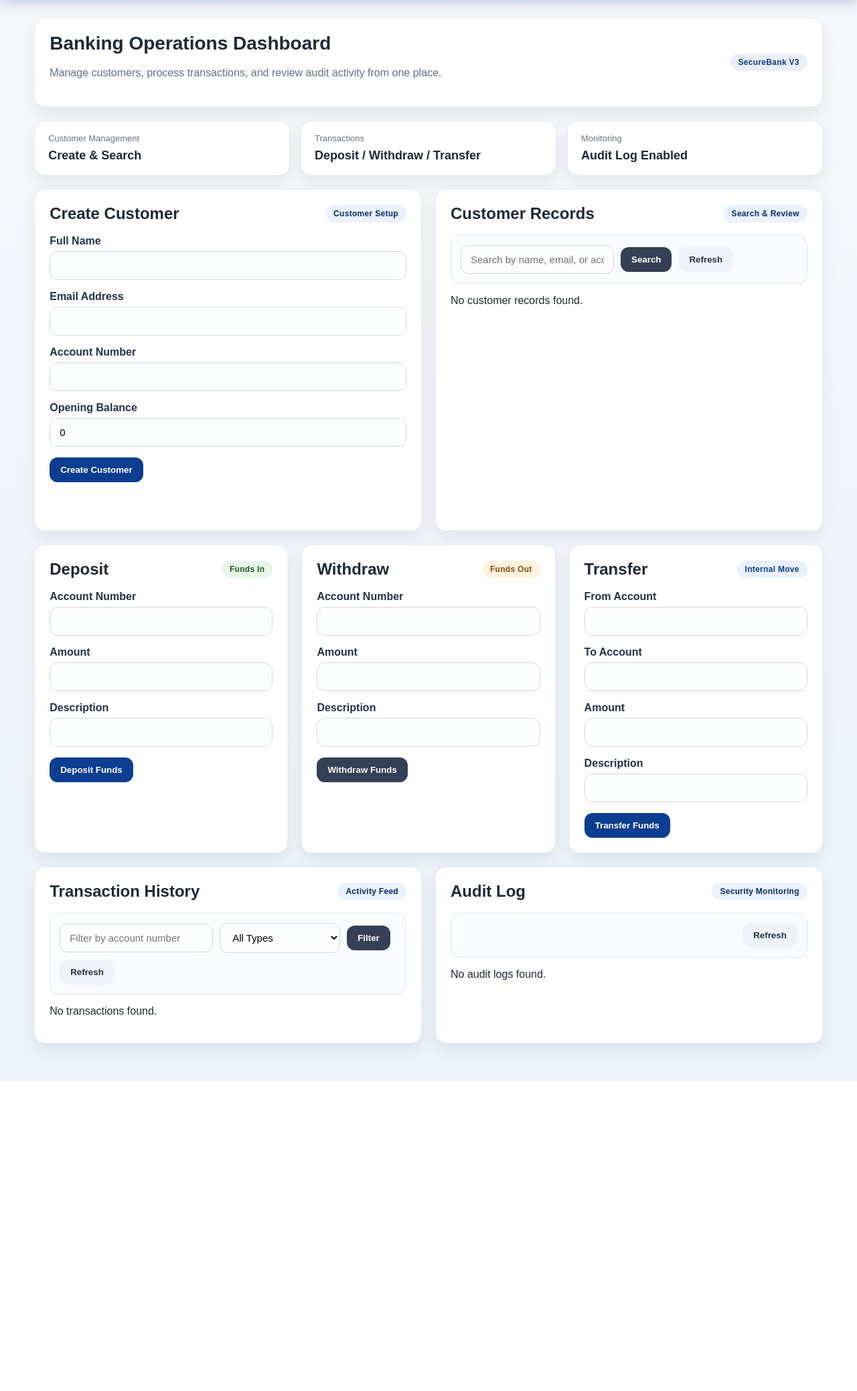
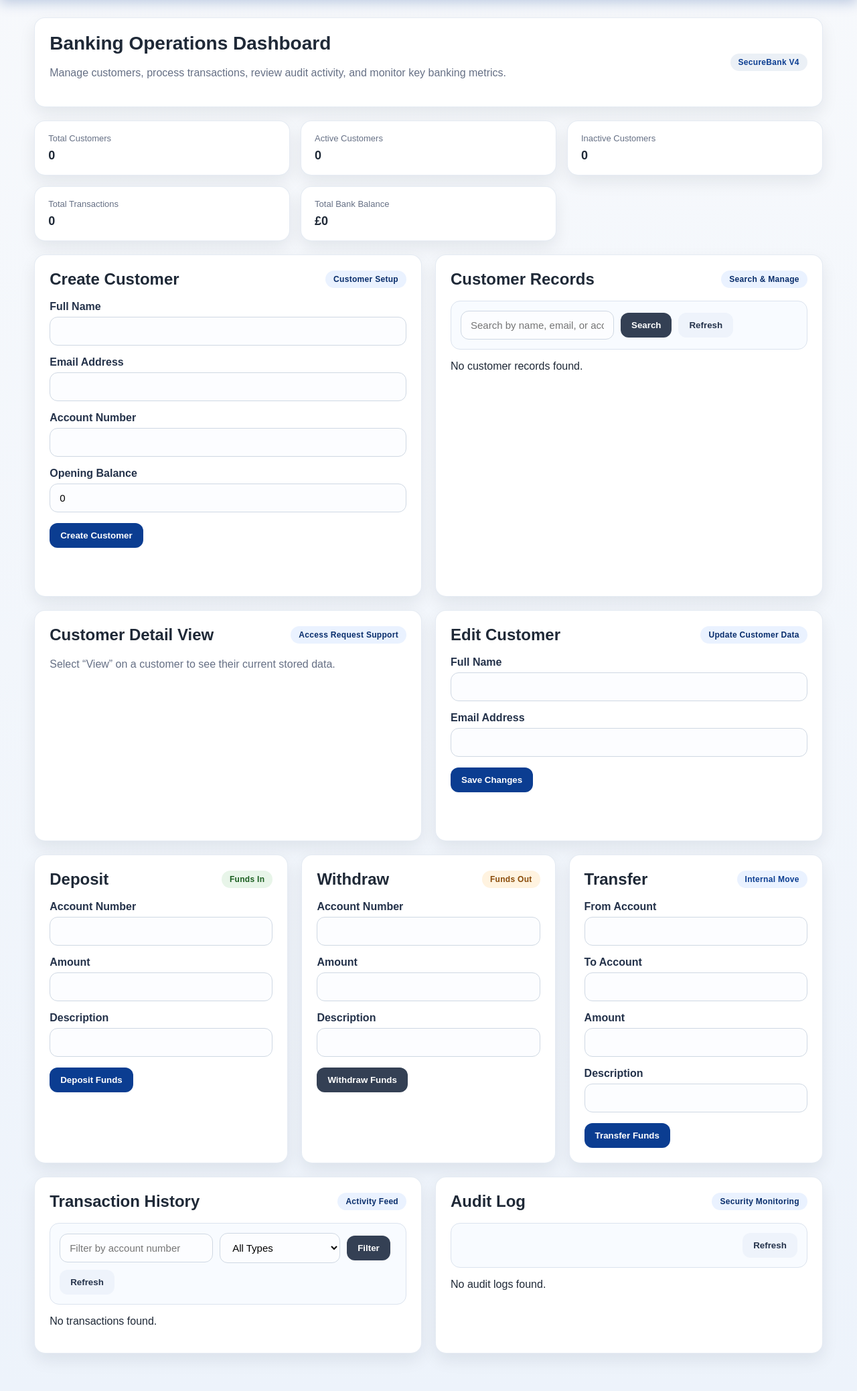
Before and after one commit to 24005151/securebank_core_system, a FastAPI app: page / in a window 1280 px wide. Shown: the part 112-2189 px from the top of the page at 67% size. Before the commit the page ends 1726 px from the top, so only its background shows below. Run offline with FastAPI, Linux system fonts and the light colour scheme; a user stored in the database is signed in; data that the repository does not hold is empty.

Commit message:
Added Version 4 customer editing detail view and dashboard metrics

```diff
--- a/app/static/js/app.js
+++ b/app/static/js/app.js
@@ -1,4 +1,5 @@
 const customerForm = document.getElementById("customer-form");
+const editCustomerForm = document.getElementById("edit-customer-form");
 const depositForm = document.getElementById("deposit-form");
 const withdrawForm = document.getElementById("withdraw-form");
 const transferForm = document.getElementById("transfer-form");
@@ -7,8 +8,10 @@ const loginForm = document.getElementById("login-form");
 const customerList = document.getElementById("customer-list");
 const transactionList = document.getElementById("transaction-list");
 const auditList = document.getElementById("audit-list");
+const customerDetailPanel = document.getElementById("customer-detail-panel");
 
 const messageBox = document.getElementById("message");
+const editMessageBox = document.getElementById("edit-message");
 const loginMessageBox = document.getElementById("login-message");
 
 const refreshBtn = document.getElementById("refresh-btn");
@@ -27,6 +30,15 @@ function showMessage(message, isError = false) {
     }, 3000);
 }
 
+function showEditMessage(message, isError = false) {
+    if (!editMessageBox) return;
+    editMessageBox.textContent = message;
+    editMessageBox.style.color = isError ? "crimson" : "green";
+    setTimeout(() => {
+        editMessageBox.textContent = "";
+    }, 3000);
+}
+
 function showLoginMessage(message, isError = false) {
     if (!loginMessageBox) return;
     loginMessageBox.textContent = message;
@@ -40,6 +52,21 @@ function escapeHtml(text) {
     const div = document.createElement("div");
     div.textContent = text ?? "";
     return div.innerHTML;
+}
+
+function renderDashboardSummary(summary) {
+    const map = {
+        "stat-total-customers": summary.total_customers,
+        "stat-active-customers": summary.active_customers,
+        "stat-inactive-customers": summary.inactive_customers,
+        "stat-total-transactions": summary.total_transactions,
+        "stat-total-balance": `£${summary.total_balance}`
+    };
+
+    Object.entries(map).forEach(([id, value]) => {
+        const el = document.getElementById(id);
+        if (el) el.textContent = value;
+    });
 }
 
 function renderCustomers(customers) {
@@ -58,6 +85,8 @@ function renderCustomers(customers) {
             <p class="customer-meta"><strong>Balance:</strong> £${customer.balance}</p>
             <p class="customer-meta"><strong>Status:</strong> ${customer.is_active ? "Active" : "Inactive"}</p>
             <div class="customer-actions">
+                <button onclick="viewCustomer(${customer.id})">View</button>
+                <button onclick="loadCustomerIntoEditForm(${customer.id}, '${escapeHtml(customer.full_name)}', '${escapeHtml(customer.email)}')">Edit</button>
                 ${customer.is_active ? `<button class="danger-btn" onclick="deactivateCustomer(${customer.id})">Deactivate</button>` : ""}
                 <button class="danger-btn" onclick="deleteCustomer(${customer.id})">Delete</button>
             </div>
@@ -103,6 +132,21 @@ function renderAuditLogs(logs) {
     `).join("");
 }
 
+function renderCustomerDetail(customer) {
+    if (!customerDetailPanel) return;
+
+    customerDetailPanel.innerHTML = `
+        <div class="customer-item ${customer.is_active ? "" : "inactive"}">
+            <h3>${escapeHtml(customer.full_name)}</h3>
+            <p class="customer-meta"><strong>Customer ID:</strong> ${customer.id}</p>
+            <p class="customer-meta"><strong>Email:</strong> ${escapeHtml(customer.email)}</p>
+            <p class="customer-meta"><strong>Account Number:</strong> ${escapeHtml(customer.account_number)}</p>
+            <p class="customer-meta"><strong>Balance:</strong> £${customer.balance}</p>
+            <p class="customer-meta"><strong>Status:</strong> ${customer.is_active ? "Active" : "Inactive"}</p>
+        </div>
+    `;
+}
+
 async function handleJsonResponse(response) {
     const data = await response.json();
 
@@ -114,6 +158,16 @@ async function handleJsonResponse(response) {
     }
 
     return data;
+}
+
+async function fetchDashboardSummary() {
+    try {
+        const response = await fetch("/api/dashboard-summary");
+        const summary = await handleJsonResponse(response);
+        renderDashboardSummary(summary);
+    } catch (error) {
+        showMessage(error.message, true);
+    }
 }
 
 async function fetchCustomers() {
@@ -194,8 +248,38 @@ customerForm?.addEventListener("submit", async (event) => {
         showMessage("Customer created successfully.");
         fetchCustomers();
         fetchAuditLogs();
+        fetchDashboardSummary();
     } catch (error) {
         showMessage(error.message, true);
+    }
+});
+
+editCustomerForm?.addEventListener("submit", async (event) => {
+    event.preventDefault();
+
+    const customerId = document.getElementById("edit-customer-id").value;
+    const full_name = document.getElementById("edit-full-name").value.trim();
+    const email = document.getElementById("edit-email").value.trim();
+
+    if (!customerId) {
+        showEditMessage("Select a customer first using the Edit button.", true);
+        return;
+    }
+
+    try {
+        const response = await fetch(`/api/customers/${customerId}`, {
+            method: "PUT",
+            headers: { "Content-Type": "application/json" },
+            body: JSON.stringify({ full_name, email })
+        });
+
+        await handleJsonResponse(response);
+        showEditMessage("Customer updated successfully.");
+        fetchCustomers();
+        fetchAuditLogs();
+        viewCustomer(customerId);
+    } catch (error) {
+        showEditMessage(error.message, true);
     }
 });
 
@@ -219,6 +303,7 @@ depositForm?.addEventListener("submit", async (event) => {
         fetchCustomers();
         fetchTransactions();
         fetchAuditLogs();
+        fetchDashboardSummary();
     } catch (error) {
         showMessage(error.message, true);
     }
@@ -244,6 +329,7 @@ withdrawForm?.addEventListener("submit", async (event) => {
         fetchCustomers();
         fetchTransactions();
         fetchAuditLogs();
+        fetchDashboardSummary();
     } catch (error) {
         showMessage(error.message, true);
     }
@@ -275,6 +361,7 @@ transferForm?.addEventListener("submit", async (event) => {
         fetchCustomers();
         fetchTransactions();
         fetchAuditLogs();
+        fetchDashboardSummary();
     } catch (error) {
         showMessage(error.message, true);
     }
@@ -313,6 +400,23 @@ logoutBtn?.addEventListener("click", async () => {
     }
 });
 
+async function viewCustomer(customerId) {
+    try {
+        const response = await fetch(`/api/customers/${customerId}`);
+        const customer = await handleJsonResponse(response);
+        renderCustomerDetail(customer);
+    } catch (error) {
+        showMessage(error.message, true);
+    }
+}
+
+function loadCustomerIntoEditForm(customerId, fullName, email) {
+    document.getElementById("edit-customer-id").value = customerId;
+    document.getElementById("edit-full-name").value = fullName;
+    document.getElementById("edit-email").value = email;
+    showEditMessage("Customer loaded into edit form.");
+}
+
 async function deactivateCustomer(customerId) {
     const confirmed = confirm("Deactivate this customer account?");
     if (!confirmed) return;
@@ -326,6 +430,7 @@ async function deactivateCustomer(customerId) {
         showMessage("Customer deactivated successfully.");
         fetchCustomers();
         fetchAuditLogs();
+        fetchDashboardSummary();
     } catch (error) {
         showMessage(error.message, true);
     }
@@ -344,6 +449,15 @@ async function deleteCustomer(customerId) {
         showMessage("Customer deleted successfully.");
         fetchCustomers();
         fetchAuditLogs();
+        fetchDashboardSummary();
+
+        if (customerDetailPanel) {
+            customerDetailPanel.innerHTML = `<p class="muted-text">Select “View” on a customer to see their current stored data.</p>`;
+        }
+
+        document.getElementById("edit-customer-id").value = "";
+        document.getElementById("edit-full-name").value = "";
+        document.getElementById("edit-email").value = "";
     } catch (error) {
         showMessage(error.message, true);
     }
@@ -356,6 +470,7 @@ filterTransactionsBtn?.addEventListener("click", fetchTransactions);
 refreshAuditBtn?.addEventListener("click", fetchAuditLogs);
 
 if (customerList) {
+    fetchDashboardSummary();
     fetchCustomers();
 }
 if (transactionList) {
@@ -367,3 +482,5 @@ if (auditList) {
 
 window.deactivateCustomer = deactivateCustomer;
 window.deleteCustomer = deleteCustomer;
+window.viewCustomer = viewCustomer;
+window.loadCustomerIntoEditForm = loadCustomerIntoEditForm;
--- a/app/templates/index.html
+++ b/app/templates/index.html
@@ -7,24 +7,32 @@
     <div>
         <h2>Banking Operations Dashboard</h2>
         <p class="muted-text">
-            Manage customers, process transactions, and review audit activity from one place.
+            Manage customers, process transactions, review audit activity, and monitor key banking metrics.
         </p>
     </div>
-    <div class="hero-tag">SecureBank V3</div>
+    <div class="hero-tag">SecureBank V4</div>
 </section>
 
 <section class="stats-grid">
     <div class="stat-card">
-        <span class="stat-label">Customer Management</span>
-        <strong class="stat-value">Create & Search</strong>
+        <span class="stat-label">Total Customers</span>
+        <strong class="stat-value" id="stat-total-customers">0</strong>
     </div>
     <div class="stat-card">
-        <span class="stat-label">Transactions</span>
-        <strong class="stat-value">Deposit / Withdraw / Transfer</strong>
+        <span class="stat-label">Active Customers</span>
+        <strong class="stat-value" id="stat-active-customers">0</strong>
     </div>
     <div class="stat-card">
-        <span class="stat-label">Monitoring</span>
-        <strong class="stat-value">Audit Log Enabled</strong>
+        <span class="stat-label">Inactive Customers</span>
+        <strong class="stat-value" id="stat-inactive-customers">0</strong>
+    </div>
+    <div class="stat-card">
+        <span class="stat-label">Total Transactions</span>
+        <strong class="stat-value" id="stat-total-transactions">0</strong>
+    </div>
+    <div class="stat-card">
+        <span class="stat-label">Total Bank Balance</span>
+        <strong class="stat-value" id="stat-total-balance">£0</strong>
     </div>
 </section>
 
@@ -65,7 +73,7 @@
     <div class="card section-card">
         <div class="section-title-row">
             <h2>Customer Records</h2>
-            <span class="section-badge">Search & Review</span>
+            <span class="section-badge">Search & Manage</span>
         </div>
 
         <div class="toolbar-card">
@@ -75,6 +83,43 @@
         </div>
 
         <div id="customer-list"></div>
+    </div>
+</section>
+
+<section class="grid-two">
+    <div class="card section-card">
+        <div class="section-title-row">
+            <h2>Customer Detail View</h2>
+            <span class="section-badge">Access Request Support</span>
+        </div>
+        <div id="customer-detail-panel">
+            <p class="muted-text">Select “View” on a customer to see their current stored data.</p>
+        </div>
+    </div>
+
+    <div class="card section-card">
+        <div class="section-title-row">
+            <h2>Edit Customer</h2>
+            <span class="section-badge">Update Customer Data</span>
+        </div>
+
+        <form id="edit-customer-form">
+            <input type="hidden" id="edit-customer-id">
+
+            <div class="form-group">
+                <label for="edit-full-name">Full Name</label>
+                <input type="text" id="edit-full-name" maxlength="100">
+            </div>
+
+            <div class="form-group">
+                <label for="edit-email">Email Address</label>
+                <input type="email" id="edit-email" maxlength="120">
+            </div>
+
+            <button type="submit" class="primary-btn">Save Changes</button>
+        </form>
+
+        <p id="edit-message" class="status-message"></p>
     </div>
 </section>
 
```
Also changed, not shown: app/crud.py (+48 -1 lines), app/routes/api.py (+20 -0 lines), app/schemas.py (+13 -0 lines).
